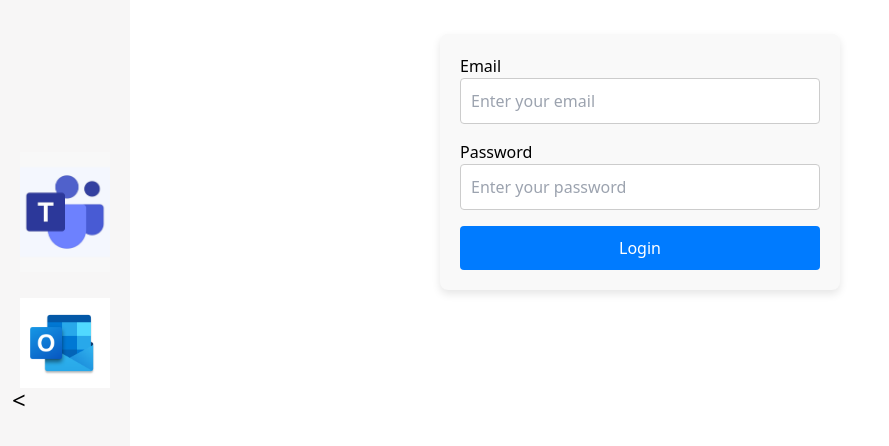
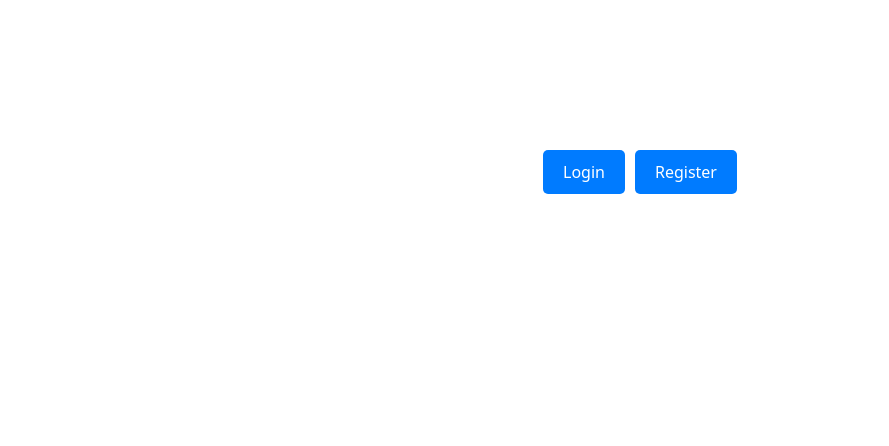
Before and after one commit to hollynowers/opencommunity, a React (Create React App) app: page / in a window 1280 px wide. Shown: the part 238-684 px from the top of the page, without its empty margins (0-889 px from the left). Built offline with nearby package versions, Linux system fonts and the light colour scheme.

Commit message:
Landing page done

```diff
--- a/package.json
+++ b/package.json
@@ -18,6 +18,7 @@
     "browser": "^0.2.6",
     "react": "^18.2.0",
     "react-dom": "^18.2.0",
+    "react-router-dom": "^6.22.3",
     "react-scripts": "5.0.1",
     "route": "^0.2.5",
     "web-vitals": "^2.1.4"
--- a/src/App.js
+++ b/src/App.js
@@ -4,14 +4,14 @@ import Sidebar from "./components/Sidebar";
 import "./App.css";
 import Register from "./components/Register";
 import Login from "./components/Login"
+import Landing from "./components/Landing"
 
 import React, { useState, useEffect } from "react";
 
 function App() {
   return (
     <div classname="App">
-      <Sidebar/>
-      <Login/>
+      <Landing/>
     </div>
 
   );
--- a/src/components/Landing.css
+++ b/src/components/Landing.css
@@ -0,0 +1,28 @@
+.container {
+  display: flex;
+  justify-content: center;
+  align-items: center;
+  height: 100vh;
+}
+
+.form {
+  text-align: center;
+}
+
+.btn-container {
+  margin-top: 20px;
+}
+
+.btn {
+  margin: 5px;
+  padding: 10px 20px;
+  border: none;
+  background-color: #007bff;
+  color: #fff;
+  cursor: pointer;
+  border-radius: 5px;
+}
+
+.btn:hover {
+  background-color: #0056b3;
+}
--- /dev/null
+++ b/src/components/Landing.jsx
@@ -0,0 +1,29 @@
+import React, { useState } from "react";
+import "./Landing.css"; // Assuming your CSS file is named styles.css
+
+function App() {
+  const [loggedIn, setLoggedIn] = useState(false);
+
+  const handleLogin = () => {
+    // Logic for handling login
+    setLoggedIn(true);
+  };
+
+  const handleRegister = () => {
+    // Logic for handling registration
+    console.log("Register clicked");
+  };
+
+  return (
+    <div className="container">
+      <div className="form">
+        <div className="btn-container">
+          <button className="btn" onClick={handleLogin}>Login</button>
+          <button className="btn" onClick={handleRegister}>Register</button>
+        </div>
+      </div>
+    </div>
+  );
+}
+
+export default App;
```
Also changed, not shown: src/components/Landing.js (deleted), 1 other file (tests, documents, lock files or other folders).
